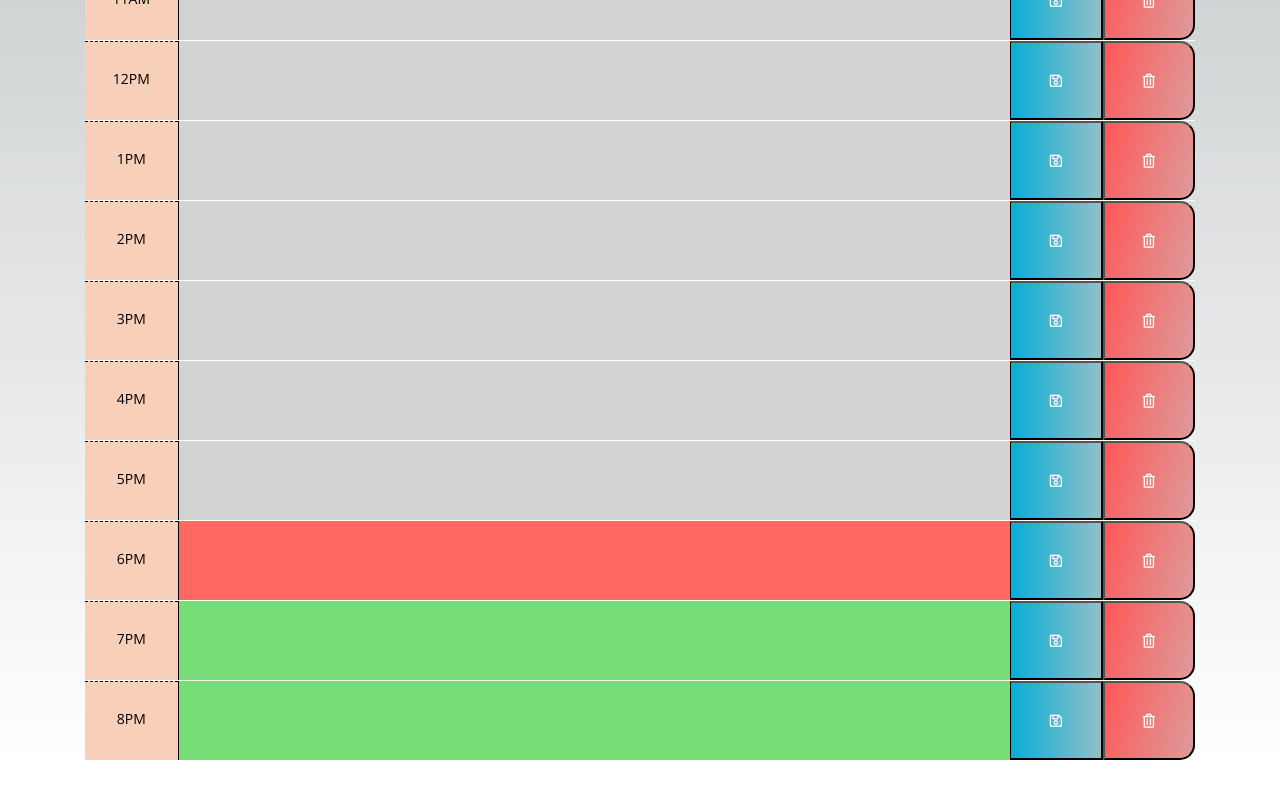
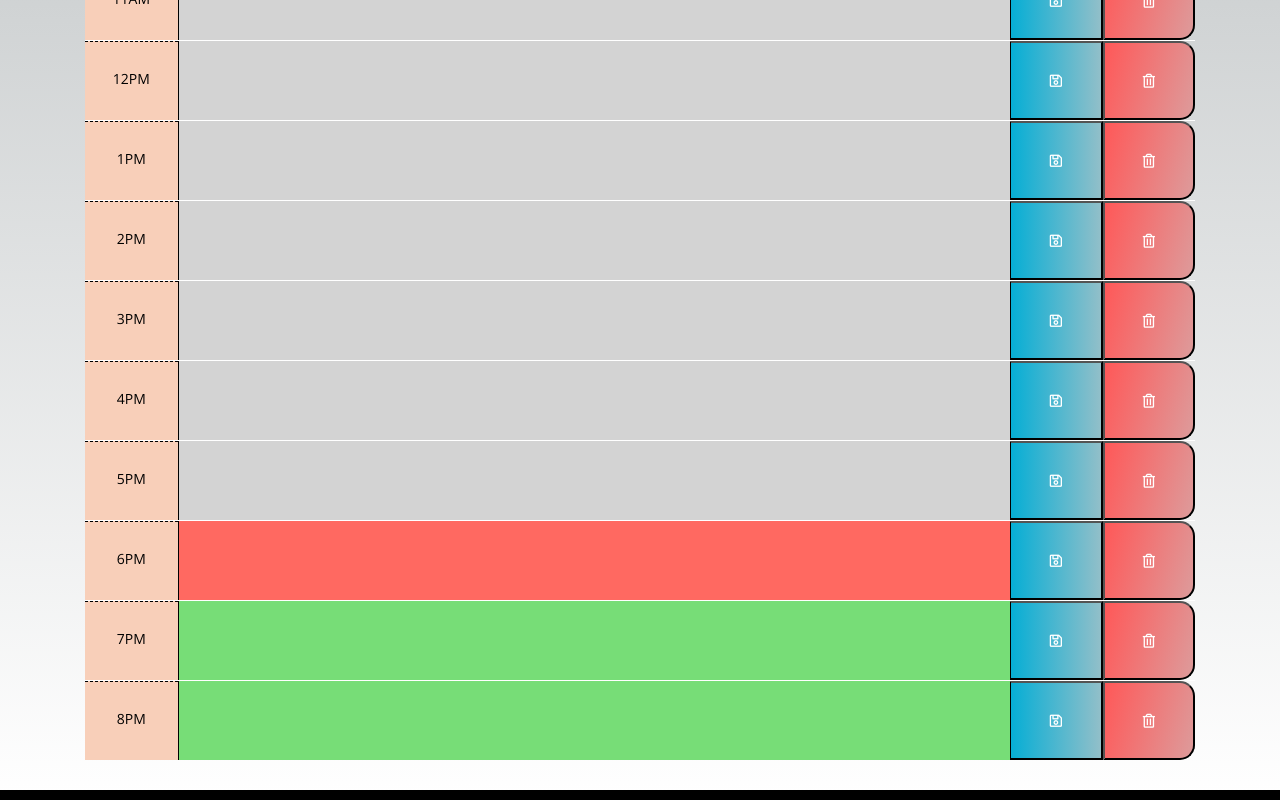
Before and after one commit to damiandeleon/work-day-scheduler, a plain HTML site: page index.html in a window 1280 px wide. Shown: the part 776-1576 px from the top of the page. Before the commit the page ends 1536 px from the top, so only its background shows below. Drawn offline with nearby package versions, Linux system fonts and the light colour scheme.

Commit message:
updated fomatting to add a bottom border

```diff
--- a/index.html
+++ b/index.html
@@ -23,6 +23,8 @@
 
   </div>
 
+  <footer></footer>
+
   <script src="https://cdnjs.cloudflare.com/ajax/libs/jquery/3.2.1/jquery.min.js"></script>
   <script src="https://cdnjs.cloudflare.com/ajax/libs/moment.js/2.24.0/moment.min.js"></script>
   <script type="text/javascript" src="./script.js">
--- a/style.css
+++ b/style.css
@@ -89,3 +89,9 @@ textarea{
   font-size: 20px;
   transition: all .3s ease-in-out;
 }
+
+footer{
+  margin-top: 30px;
+  bottom: 100%;
+  border-bottom: 10px solid black;
+}
```
